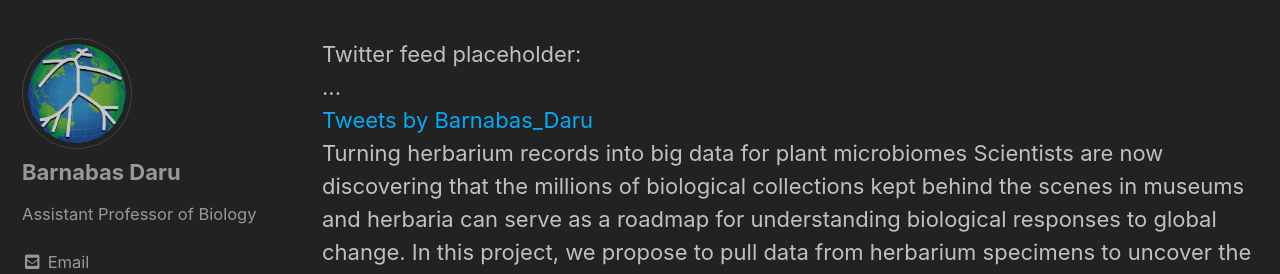
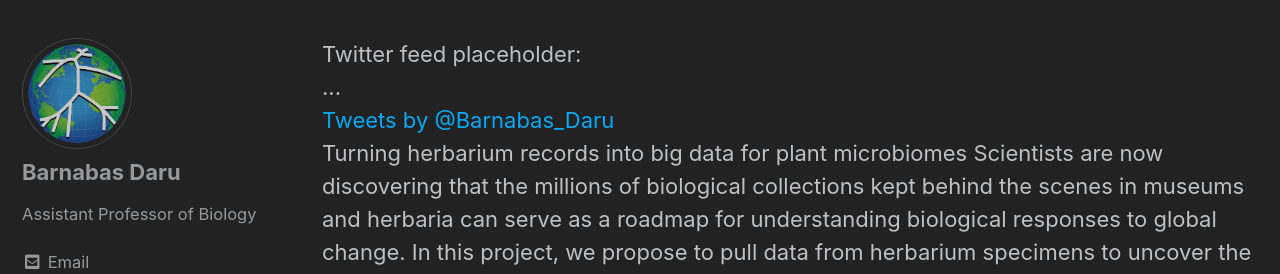
Before and after one commit to darunabas/darulab.github.io, a Jekyll site: the page built from _pages/research.html, in a window 1280 px wide and 900 px high. Shown: the part 338-612 px from the top of the window. Built offline with Jekyll 4.4.1, drawn with Linux system fonts in a browser that asks for light colours; cached includes are drawn as plain includes; comment, search, counter and statistics services are not loaded.

Commit message:
Update research.html

```diff
--- a/_pages/research.html
+++ b/_pages/research.html
@@ -26,8 +26,15 @@
       </div>
       <div class="col-md-3">
         <div>
-          <a class="twitter-timeline" href="https://twitter.com/Barnabas_Daru">Tweets by Barnabas_Daru</a>
-          <script async src="https://platform.twitter.com/widgets.js" charset="utf-8"></script>
+          <a class="twitter-timeline"
+  href="https://twitter.com/Barnabas_Daru"
+  data-tweet-limit="2"
+   data-width="550"
+  data-height="100"
+   data-theme="dark">
+Tweets by @Barnabas_Daru
+</a>
+<script async src="https://platform.twitter.com/widgets.js" charset="utf-8"></script>
         </div>
       </div>
     </div>
```
